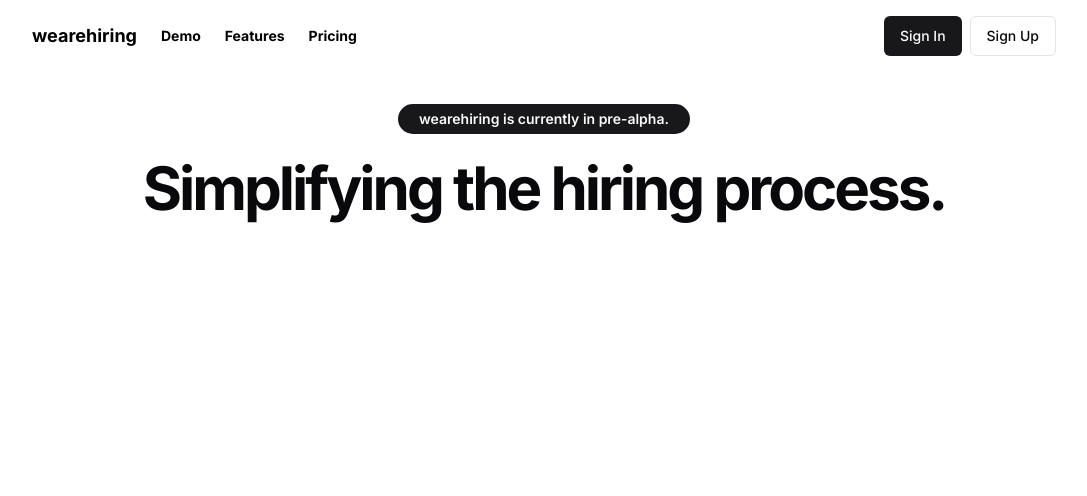
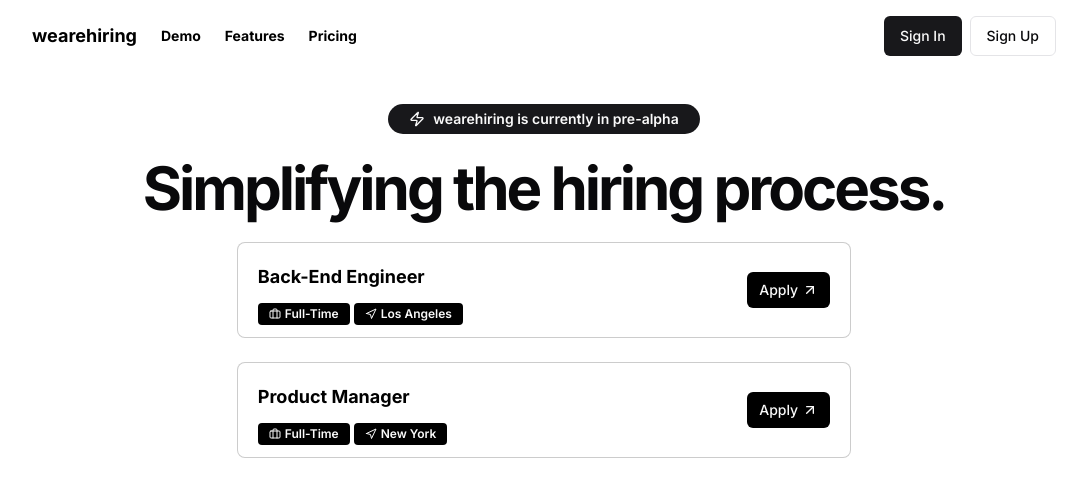
Before and after one commit to ramezj/wearehiring, a Next.js app: page / in a window 1280 px wide. Shown: the top 496 px of the page, without its empty margins (96-1183 px from the left). Built offline with nearby package versions, Linux system fonts and the light colour scheme; no server answers.

Commit message:
landing page Job component

```diff
--- a/app/page.tsx
+++ b/app/page.tsx
@@ -4,6 +4,8 @@
 import { Layout } from "@/components/Layouts/MainLayout";
 import { Badge } from "@/components/ui/badge";
 import { HologramCard } from "@/components/HologramCard";
+import { Zap } from "lucide-react";
+import { Job } from "@/components/Job";
 
 
 export default function Home() {
@@ -13,10 +15,17 @@
     <Layout session={session}>
     <div className="text-center w-full">
       <br /><br />
-      <Badge className="px-5 py-1 2xl:px-12 2xl:py-2 text-sm">wearehiring is currently in pre-alpha.</Badge>
+      <Badge className="px-5 py-1 2xl:px-12 2xl:py-2 text-sm gap-2"><Zap className='w-4 h-4' />wearehiring is currently in pre-alpha</Badge>
       <br /><br />
         <h1 className="text-4xl font-bold tracking-tighter sm:text-5xl xl:text-6xl/none">Simplifying the hiring process.</h1>
         <br />
+        <div className="w-full flex items-center justify-center">
+          <div className="md:w-3/5 w-full">
+            <Job title={"Back-End Engineer"} buttonText={"Apply"} type={"Full-Time"} location={"Los Angeles"}/>
+            <br />
+            <Job title={"Product Manager"} buttonText={"Apply"} type={"Full-Time"} location={"New York"}/>
+          </div>
+        </div>
     </div>
     </Layout>
     </>
```
